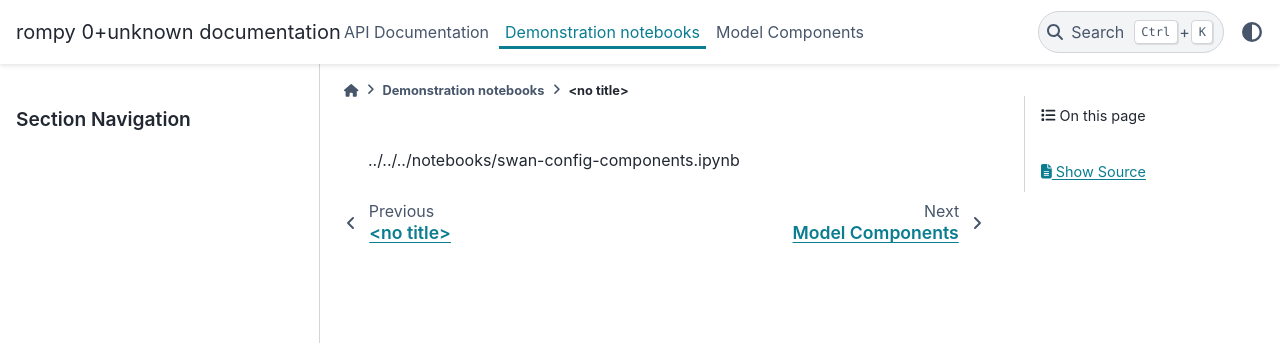
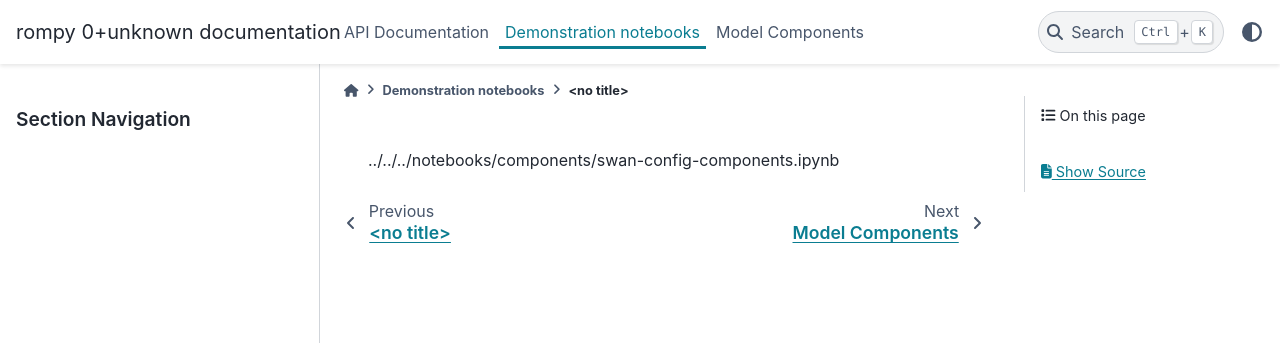
Before and after one commit to rom-py/rompy, a Sphinx documentation site: the page built from docs/source/notebooks/swan-config-components.ipynb, in a window 1280 px wide. Shown: the top 343 px of the page. Built offline with Sphinx 7.4.7 and the PyData theme 0.15.4, drawn with Linux system fonts in a browser that asks for light colours.

Commit message:
Fix broken notebook links

```diff
--- a/docs/source/notebooks/swan-config-components.yml
+++ b/docs/source/notebooks/swan-config-components.yml
@@ -1 +1 @@
-../../../notebooks/swan-config-components.yml
+../../../notebooks/components/swan-config-components.yml
```
Also changed, not shown: docs/source/notebooks/swan-config-components.ipynb, 1 other file.
